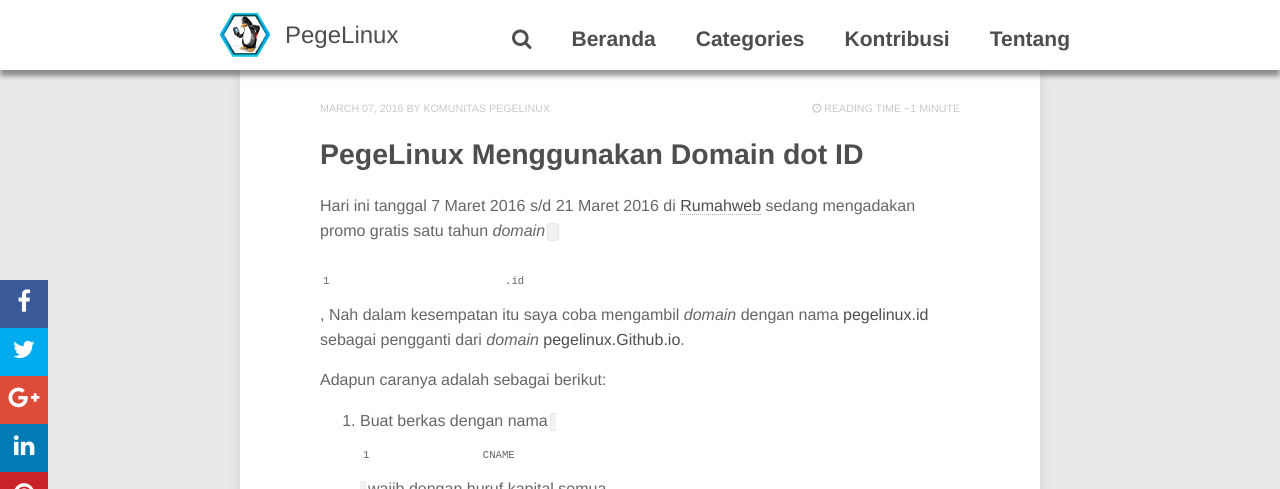
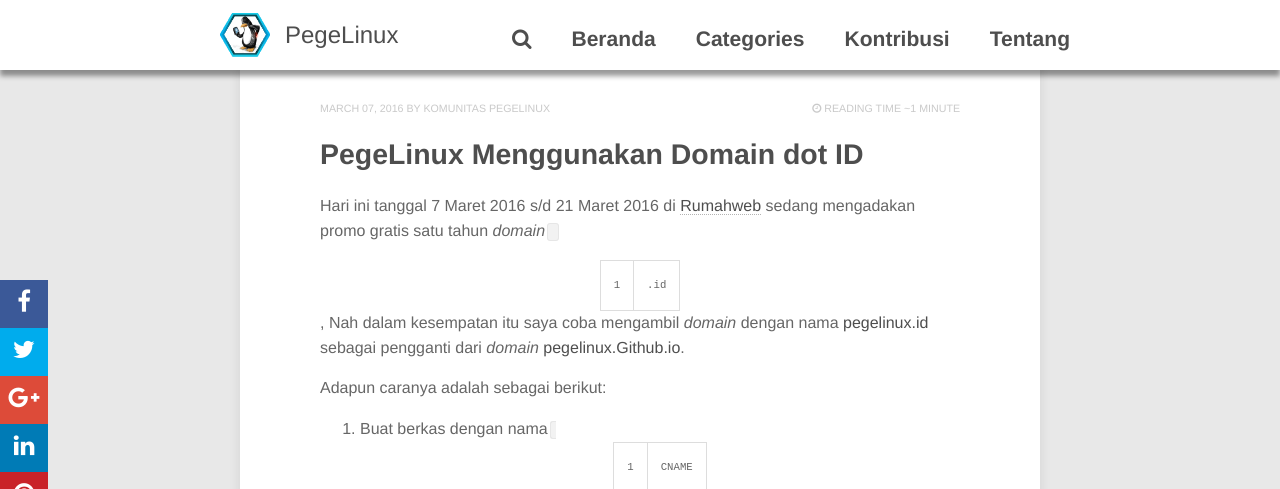
Before and after one commit to pegelinux/pegelinux.github.io, a Jekyll site: the page built from index.html, in a window 1280 px wide and 1400 px high, scrolled down 298 px. Shown: the top 489 px of the window. Built offline with Jekyll 4.4.1, drawn with Linux system fonts in a browser that asks for light colours; nearby versions of some CDN libraries; the list of posts is cut into pages by our own code; comment, search, counter and statistics services are not loaded; grey boxes are pictures that could not be loaded.

Commit message:
Edit style table untuk post, pasang border

```diff
--- a/assets/css/main.scss
+++ b/assets/css/main.scss
@@ -26,3 +26,22 @@
 @import "animations";
 @import "dl-menu";
 @import "page";
+
+table {
+    border-collapse : collapse;
+    margin-left     : auto;
+    margin-right    : auto;
+    width           : auto;
+}
+
+table thead {
+    background-color: #f8f8f8;
+}
+
+table, th, td {
+    border: 1px solid #DDD;
+}
+
+table th, table td {
+    padding: 6px 13px;
+}
```
